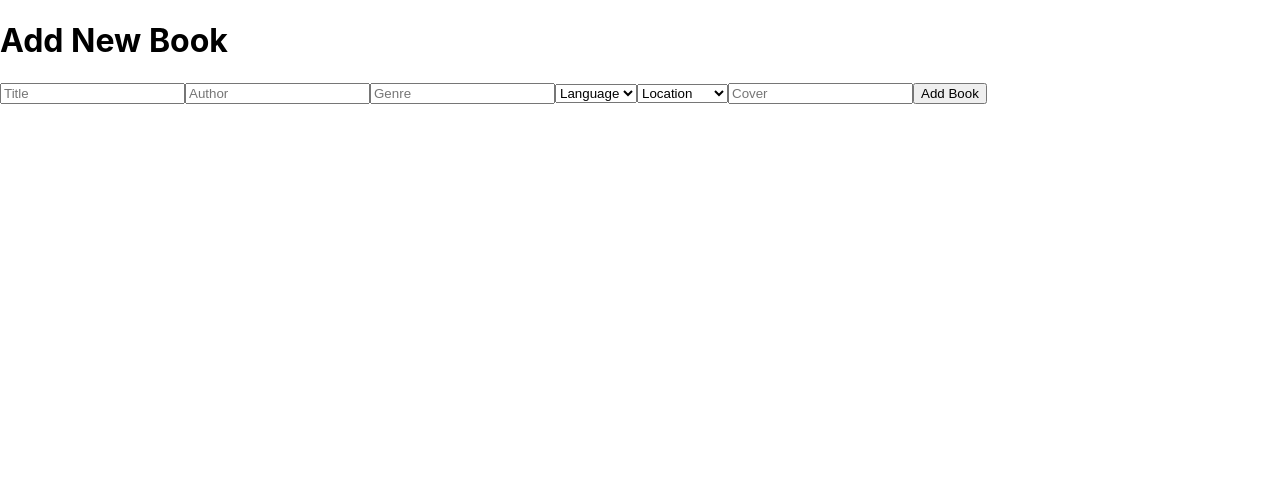
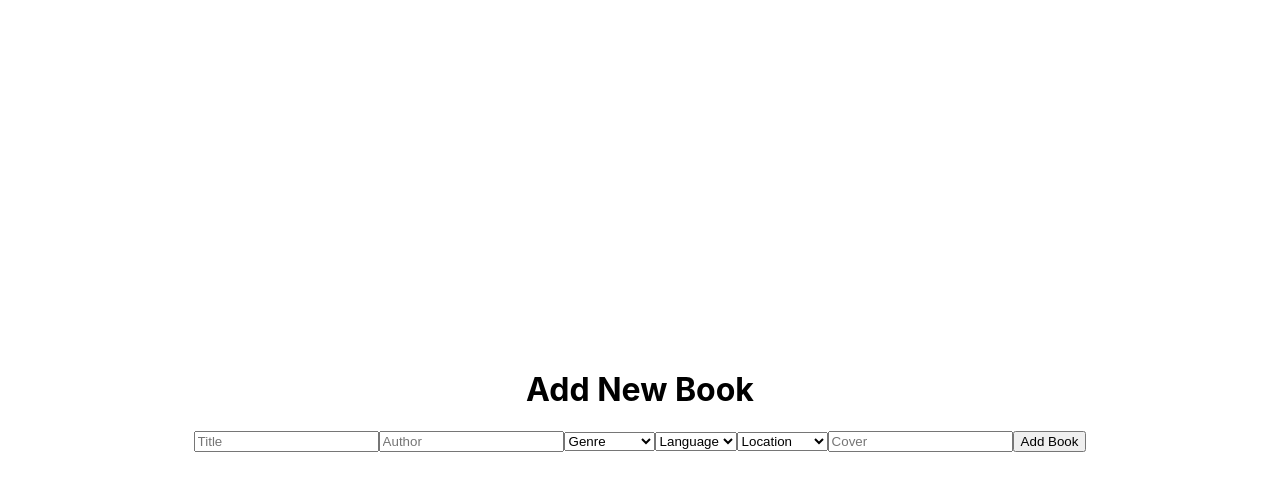
Before and after one commit to ninaw04/home-library-db, a React (Create React App) app in the folder client/: page /addBook in a window 1280 px wide. Shown: the top 490 px of the page. Built offline with nearby package versions, Linux system fonts and the light colour scheme.

Commit message:
:lipstick: added stylization and delete,update buttons

```diff
--- a/client/src/App.js
+++ b/client/src/App.js
@@ -1,7 +1,8 @@
 import { BrowserRouter, Routes, Route } from "react-router-dom"
 import Books from "./pages/Books"
-import AddBook from "./pages/AddBook";
-import UpdateBook from "./pages/UpdateBook";
+import AddBook from "./pages/AddBook"
+import UpdateBook from "./pages/UpdateBook"
+import "./style.css"
 
 function App() {
   return (
--- a/client/src/pages/AddBook.jsx
+++ b/client/src/pages/AddBook.jsx
@@ -34,7 +34,18 @@ const AddBook = () => {
       <h1>Add New Book</h1>
       <input type="text" placeholder='Title' onChange={handleChange} name="title"/>
       <input type="text" placeholder='Author' onChange={handleChange} name="author"/>
-      <input type="text" placeholder='Genre' onChange={handleChange} name="genre"/>
+      {/* <input type="text" placeholder='Genre' onChange={handleChange} name="genre"/> */}
+      <select onChange={handleChange} name='genre'>
+        <option value="select">Genre</option>
+        <option value="fiction">Fiction</option>
+        <option value="nonfiction">Non-Fiction</option>
+        <option value="sci-fi">Sci-fi</option>
+        <option value="fantasy">Fantasy</option>
+        <option value="mystery">Mystery</option>
+        <option value="classics">Classics</option>
+        <option value="history">History</option>
+        <option value="other">Other</option>
+      </select>
       <select onChange={handleChange} name='language'>
         <option value="select">Language</option>
         <option value="chinese">Chinese</option>
--- a/client/src/pages/Books.jsx
+++ b/client/src/pages/Books.jsx
@@ -18,6 +18,15 @@ const Books = () => {
     fetchAllBooks()
   }, [])
 
+  const handleDelete = async (id) => {
+    try {
+      await axios.delete("http://localhost:8080/books/"+id)
+      window.location.reload()
+    } catch(err) {
+
+    }
+  }
+
   return <div>
     <h1>Home Library Catalogue</h1>
     <div className="books">
@@ -26,9 +35,11 @@ const Books = () => {
           {book.Cover && <img src={book.Cover} alt="" />}
           <h2>{book.Title}</h2>
           <h2>{book.Author}</h2>
-          <span>{book.Genre}</span> <br/>
-          <span>{book.Lang}</span> <br/>
+          <span>{book.Genre}</span>
+          <span>{book.Lang}</span>
           <span>{book.Location}</span>
+          <button className='delete' onClick={()=>handleDelete(book.BookID)}>Delete</button>
+          <button className='update'>Update</button>
         </div>
       ))}
     </div>
--- /dev/null
+++ b/client/src/style.css
@@ -0,0 +1,47 @@
+.App{
+    height: 100vh;
+    padding: 0px 100px;
+    display: flex;
+    align-items: center;
+    justify-content: center;
+    text-align: center;
+
+}
+
+.books{
+    display: flex;
+    gap: 10px;
+}
+
+.book{
+    flex: 1;
+    display: flex;
+    flex-direction: column;
+    gap: 10px;
+    align-items: center;
+}
+
+.delete{
+    border: none;
+    padding: 3px 6px;
+    background-color: white;
+    cursor: pointer;
+    border: 1px solid rgb(255, 191, 191);
+    color: rgb(242, 100, 100);
+}
+
+.update{
+    border: none;
+    padding: 3px 6px;
+    background-color: white;
+    cursor: pointer;
+    border: 1px solid rgb(204, 204, 243);
+    color: rgb(139, 139, 234);
+}
+
+img{
+    width: 200px;
+    height: 300px;
+    object-fit: cover;
+    background-color: blanchedalmond;
+}
```
Also changed, not shown: 1 other file (tests, documents, lock files or other folders).
